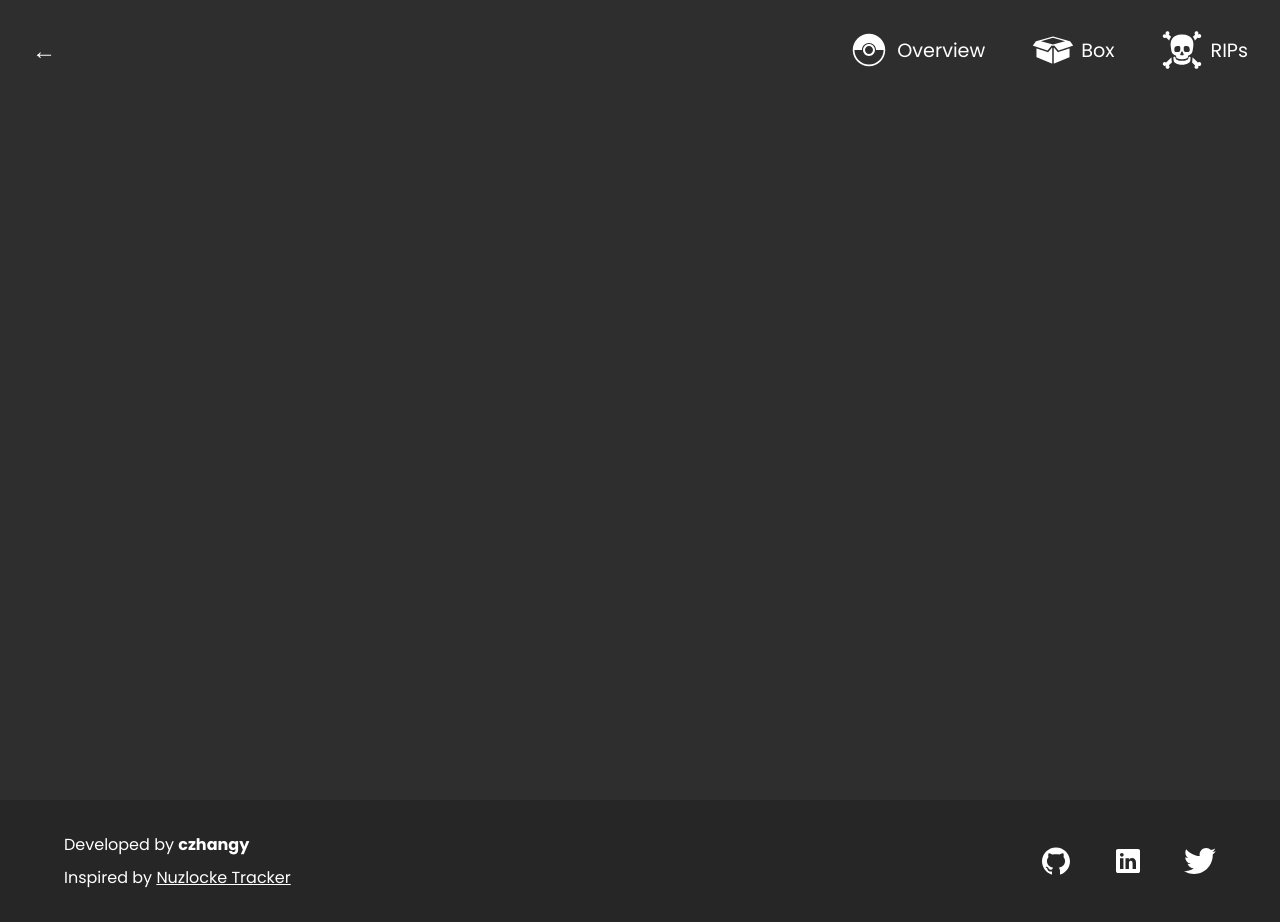
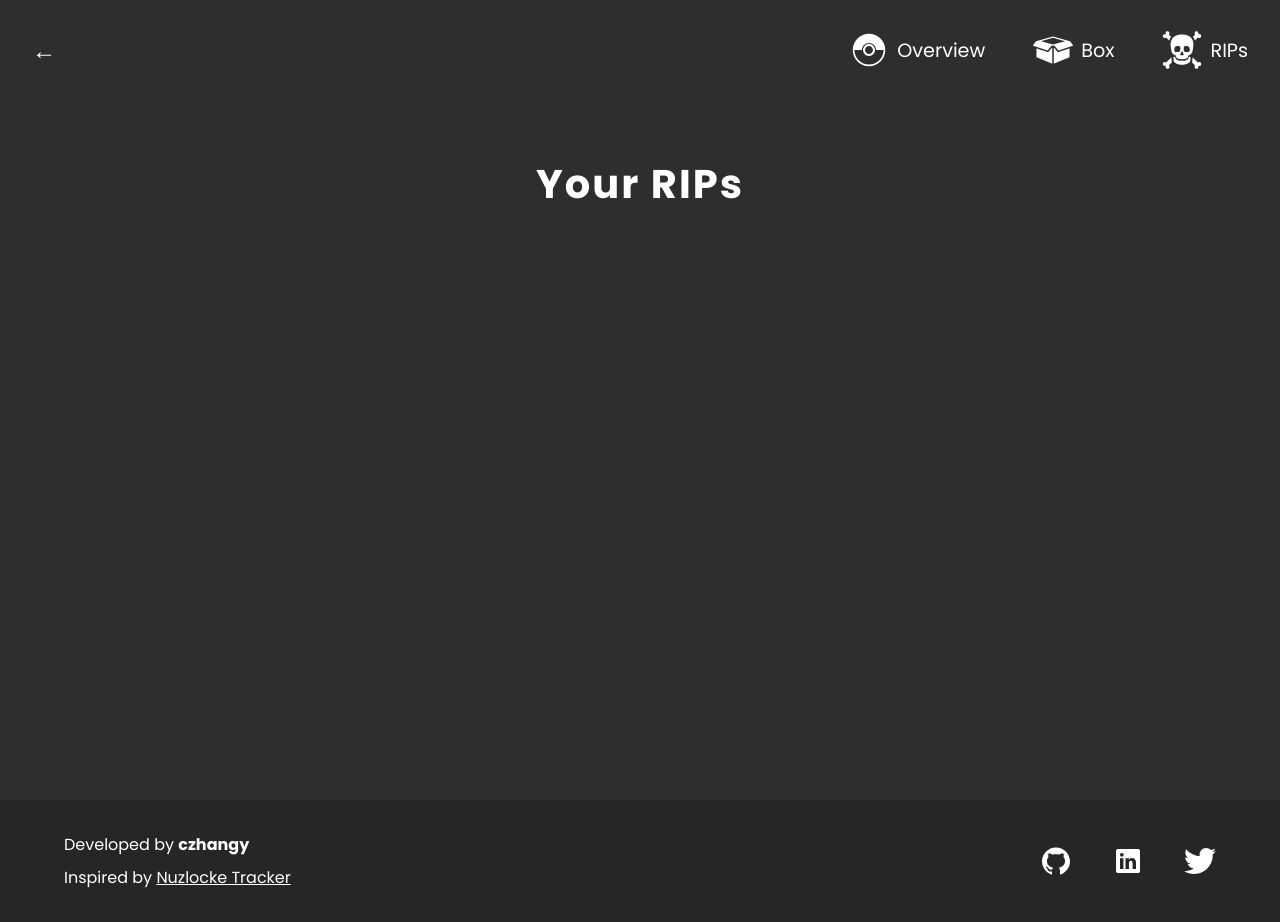
Before and after one commit to czhangy/nuzdocs, a Next.js app: page /runs/1/rips in a window 1280 px wide. Built offline with nearby package versions, Linux system fonts and the light colour scheme; a web font is replaced by a local one.

Commit message:
Page routing setup

```diff
--- /dev/null
+++ b/src/components/RIPsPage/RIPsPage.module.scss
@@ -0,0 +1,29 @@
+@use "@/styles/constants";
+
+.rips-page {
+    --header-font-size: 2rem;
+    --header-letter-spacing: 2px;
+    --header-spacing: 2rem;
+    --top-spacing: 2rem;
+
+    margin-top: var(--top-spacing);
+    min-height: calc(100vh - constants.$mobile-navbar-height - var(--top-spacing));
+
+    .header {
+        font-size: var(--header-font-size);
+        font-weight: bold;
+        letter-spacing: var(--header-letter-spacing);
+        line-height: var(--header-font-size);
+        margin-bottom: var(--header-spacing);
+        text-align: center;
+    }
+}
+
+@media screen and (min-width: constants.$tablet) {
+    .rips-page {
+        --header-font-size: 2.5rem;
+        --top-spacing: 4rem;
+
+        min-height: calc(100vh - constants.$navbar-height - var(--top-spacing));
+    }
+}
--- /dev/null
+++ b/src/components/RIPsPage/RIPsPage.tsx
@@ -0,0 +1,15 @@
+import styles from "./RIPsPage.module.scss";
+
+type Props = {
+    runName: string;
+};
+
+const RIPsPage: React.FC<Props> = (props: Props) => {
+    return (
+        <div className={styles["rips-page"]}>
+            <h2 className={styles.header}>Your RIPs</h2>
+        </div>
+    );
+};
+
+export default RIPsPage;
--- a/src/pages/runs/[runName]/rips.tsx
+++ b/src/pages/runs/[runName]/rips.tsx
@@ -1,12 +1,17 @@
+import RIPsPage from "@/components/RIPsPage/RIPsPage";
 import type { NextPage } from "next";
 import Head from "next/head";
+import { useRouter } from "next/router";
 
 const RIPs: NextPage = () => {
+    const router = useRouter();
+
     return (
         <>
             <Head>
-                <title>RIPs</title>
+                <title>{router.query.runName ? `${router.query.runName} // RIPs` : "NuzlockeDB"}</title>
             </Head>
+            <RIPsPage runName={router.query.runName as string} />
         </>
     );
 };
```
